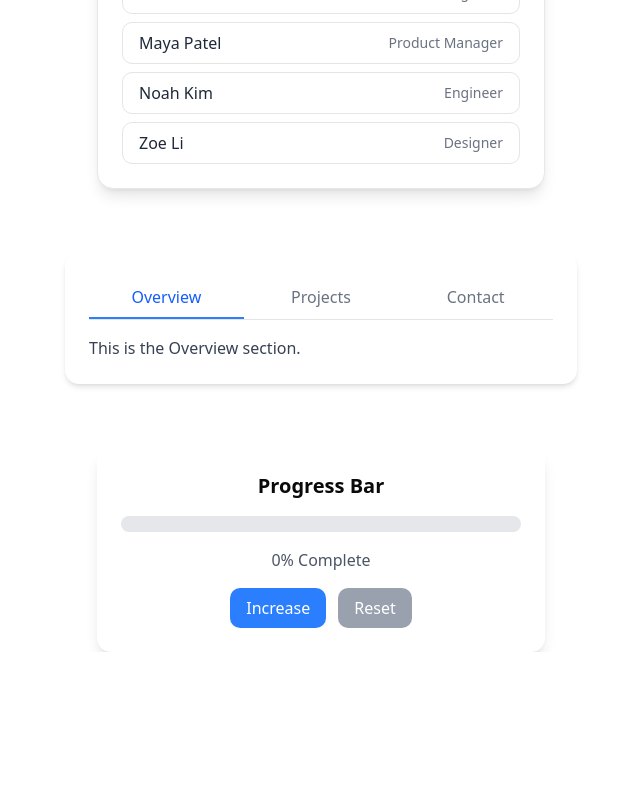
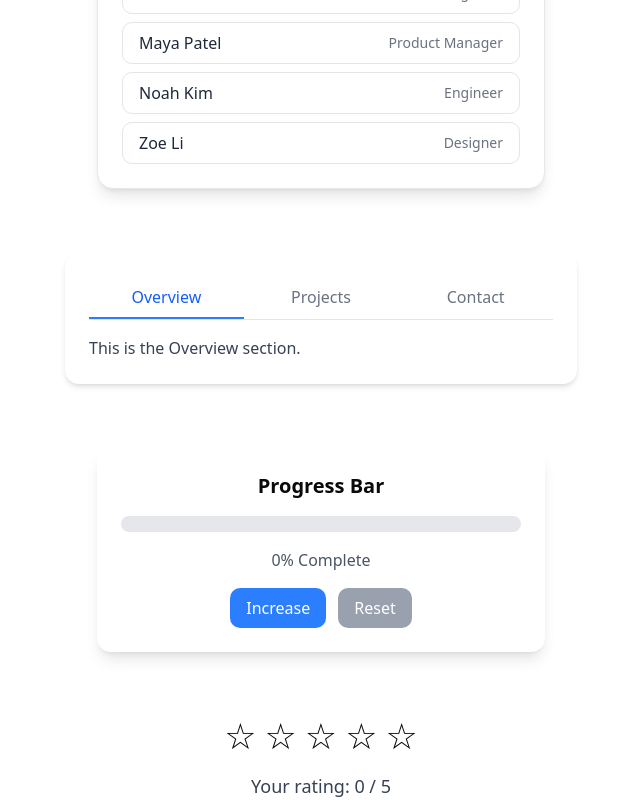
Before and after one commit to tusharui/components, a Next.js app: page / in a window 1280 px wide. Shown: the part 779-1579 px from the top of the page, without its empty margins (319-959 px from the left). Before the commit the page ends 1431 px from the top, so only its background shows below. Built offline with nearby package versions, Linux system fonts and the light colour scheme.

Commit message:
added starrating

```diff
--- a/app/page.tsx
+++ b/app/page.tsx
@@ -4,6 +4,7 @@ import FAQ from "@/components/ui/Faq";
 import Searchable from "@/components/ui/Searchable";
 import Tabs from "@/components/ui/Tabs";
 import ProgressBar from "@/components/ui/ProgressBar";
+import StarRating from "@/components/ui/StarRating";
 
 export default function Home() {
   return (
@@ -13,6 +14,8 @@ export default function Home() {
   <Searchable/>
   <Tabs/>
   <ProgressBar/>
+  <StarRating/>
+
 
   </div>
   );
--- /dev/null
+++ b/components/ui/StarRating.tsx
@@ -0,0 +1,23 @@
+"use client";
+import React, { useState } from "react";
+
+export default function StarRating() {
+  const [rating, setRating] = useState(0);
+
+  return (
+    <div className="flex flex-col items-center mt-16">
+      <div className="flex space-x-2">
+        {[...Array(5)].map((_, index) => (
+          <button
+            key={index}
+            onClick={() => setRating(index + 1)}
+            className="text-4xl transition-transform hover:scale-110"
+          >
+            {index < rating ? "⭐" : "☆"}
+          </button>
+        ))}
+      </div>
+      <p className="mt-4 text-lg text-gray-700">Your rating: {rating} / 5</p>
+    </div>
+  );
+}
```
